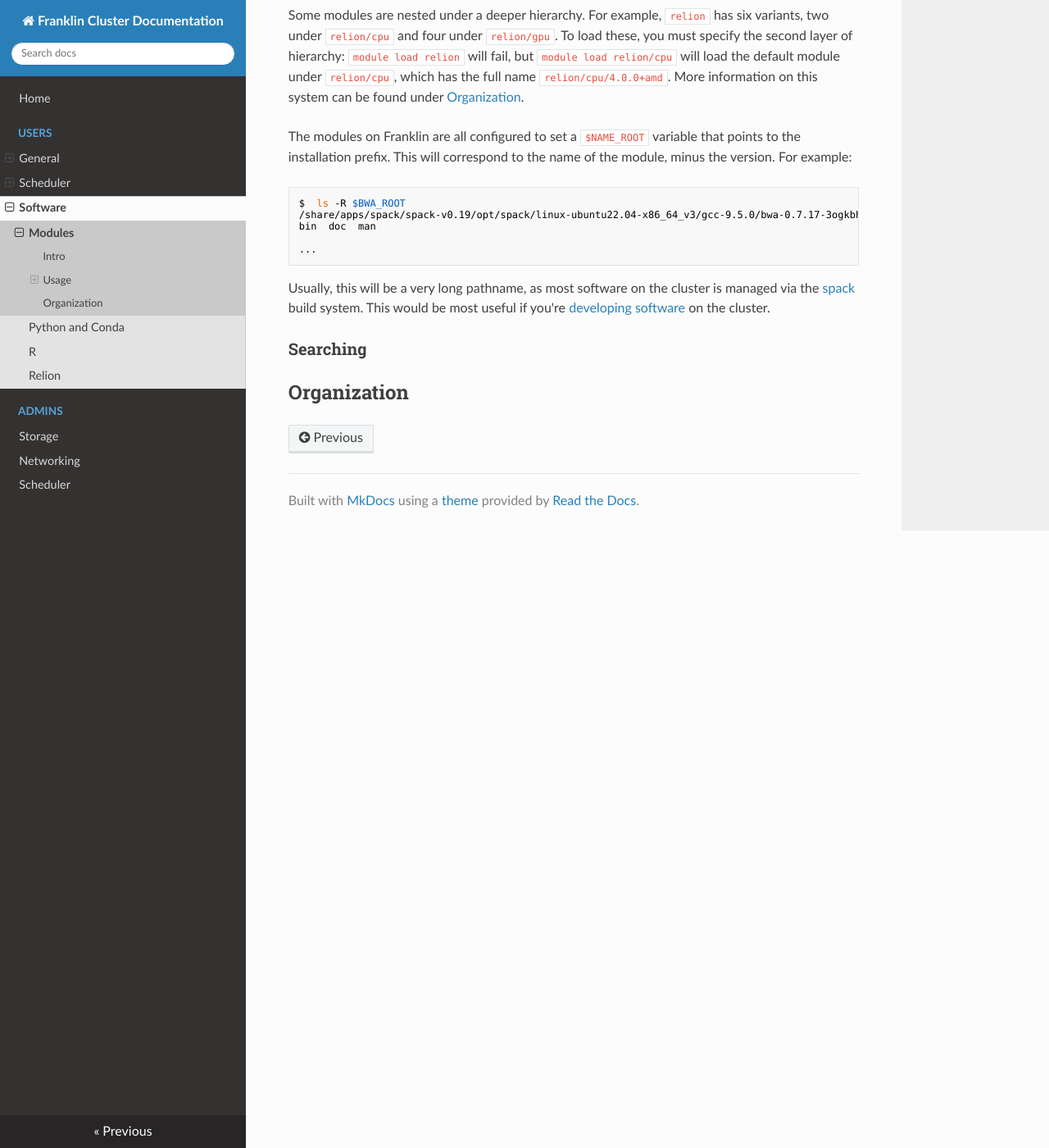
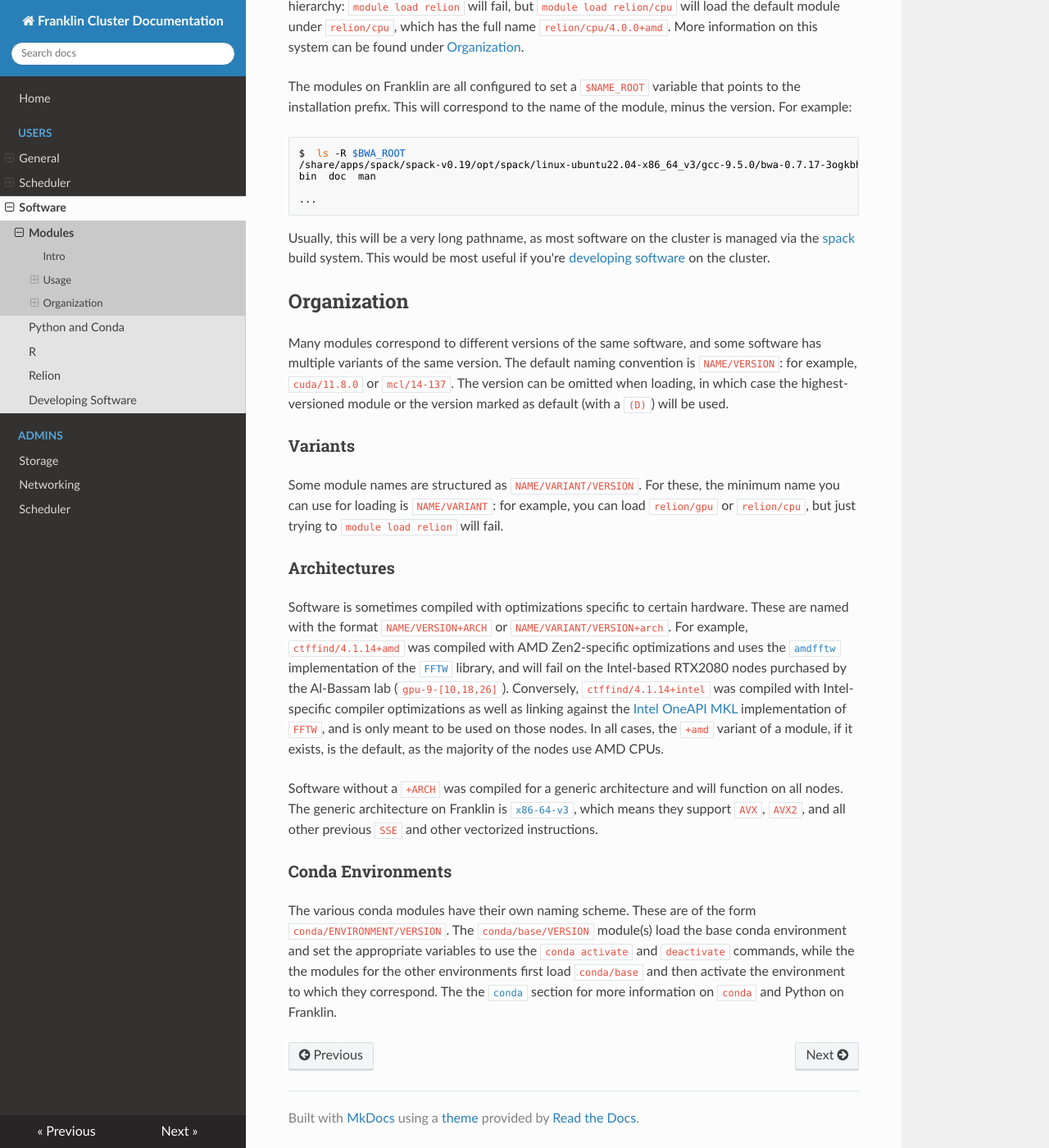
Before and after one commit to ucdavis/HPCCF-franklin-docs, an MkDocs documentation site: the page built from docs/modules.md, in a window 1280 px wide and 1400 px high, scrolled down 3810 px. Shown: the whole window at 82% size. Built offline with MkDocs 1.6.1, drawn with Linux system fonts in a browser that asks for light colours; nearby versions of some CDN libraries; some of the changed text lies outside the part shown.

Commit message:
Finish out modules.md

````diff
--- a/docs/modules.md
+++ b/docs/modules.md
@@ -48,27 +48,21 @@
    conda/cryolo/1.8.4-cuda-10    conda/rockstar/0.1
 
 ---------------------- /share/apps/spack/modulefiles/Core -----------------------
-   StdEnv                    (L)    mash/2.3
-   abyss/2.3.1                      masurca/4.0.9
-   amdfftw/3.2+amd                  mcl/14-137
-   aragorn/1.2.38                   meme/5.3.0
-   bedtools2/2.30.0                 metaeuk/6-a5d39d9
-   blast-plus/2.12.0                minced/0.3.2
-   blast2go/5.2.5                   miniasm/2018-3-30
-   blat/35                          minimap2/2.14
-   bowtie/1.3.0                     mirdeep2/0.0.8
-   bowtie2/2.4.2                    mmseqs2/14-7e284
-   bwa/0.7.17                       mothur/1.48.0
-   bwtool/1.0                       motioncor2/1.5.0
-   canu/2.2                         mummer/3.23
-   cap3/2015-02-11                  mummer4/4.0.0rc1
-   clustal-omega/1.2.4              muscle/3.8.1551
-   clustalw/2.1                     ncbi-rmblastn/2.11.0
-   corset/1.09                      ncbi-toolkit/26_0_1
+...
+   gatk/3.8.1                         pmix/4.1.2             (L)
+   gatk/4.2.6.1              (D)      prokka/1.14.6
+   gcc/4.9.4                 (L)      raxml-ng/1.0.2
+   gcc/5.5.0                          ray/2.3.1
+   gcc/7.5.0                 (D)      recon/1.05
+   gctf/1.06                 (L)      relion-helper/0.1
+   genrich/0.6                        relion-helper/0.2      (L,D)
+...
 ```
 
 Each entry corresponds to software available for [load](modules.md#loading-and-unloading).
-Each section is a different directory of module files; this is largely unimportant for end users.
+Different sections will appear depending on loaded prerequisites, which you can read about under [`module spider`](modules.md#module-spider).
+Where there are multiple versions or variants of a module, a `(D)` will be listed next to the name of the default version.
+An `(L)` indicates that module is currently loaded.
 
 Note that this does not necessarily list every possible module on the system.
 Some software is compiled with a specific compiler and compiler version, and the relevant compiler
@@ -224,6 +218,31 @@
 [spack](https://spack.readthedocs.io/en/latest/) build system.
 This would be most useful if you're [developing software](developing.md) on the cluster.
 
-### Searching
+## Organization
 
-## Organization
+Many modules correspond to different versions of the same software, and some software has multiple variants of the same version.
+The default naming convention is `NAME/VERSION`: for example, `cuda/11.8.0` or `mcl/14-137`.
+The version can be omitted when loading, in which case the highest-versioned module or the version marked as default (with a `(D)`) will be used.
+
+### Variants
+
+Some module names are structured as `NAME/VARIANT/VERSION`.
+For these, the minimum name you can use for loading is `NAME/VARIANT`: for example, you can load `relion/gpu` or `relion/cpu`, but just trying to `module load relion` will fail.
+
+### Architectures
+
+Software is sometimes compiled with optimizations specific to certain hardware.
+These are named with the format `NAME/VERSION+ARCH` or `NAME/VARIANT/VERSION+arch`.
+For example, `ctffind/4.1.14+amd` was compiled with AMD Zen2-specific optimizations and uses the [`amdfftw`](https://github.com/amd/amd-fftw) implementation of the [`FFTW`](https://www.fftw.org/) library, and will fail on the Intel-based RTX2080 nodes purchased by the Al-Bassam lab (`gpu-9-[10,18,26]`).
+Conversely, `ctffind/4.1.14+intel` was compiled with Intel-specific compiler optimizations as well as linking against the [Intel OneAPI MKL](https://www.intel.com/content/www/us/en/develop/documentation/oneapi-programming-guide/top/api-based-programming/intel-oneapi-math-kernel-library-onemkl.html) implementation of `FFTW`, and is only meant to be used on those nodes.
+In all cases, the `+amd` variant of a module, if it exists, is the default, as the majority of the nodes use AMD CPUs.
+
+Software without a `+ARCH` was compiled for a generic architecture and will function on all nodes.
+The generic architecture on Franklin is [`x86-64-v3`](https://lists.llvm.org/pipermail/llvm-dev/2020-July/143289.html), which means they support `AVX`, `AVX2`, and all other previous `SSE` and other vectorized instructions.
+
+### Conda Environments
+
+The various conda modules have their own naming scheme.
+These are of the form `conda/ENVIRONMENT/VERSION`.
+The `conda/base/VERSION` module(s) load the base conda environment and set the appropriate variables to use the `conda activate` and `deactivate` commands, while the the modules for the other environments first load `conda/base` and then activate the environment to which they correspond.
+The the [`conda`](conda.md) section for more information on `conda` and Python on Franklin.
--- a/mkdocs.yml
+++ b/mkdocs.yml
@@ -15,6 +15,7 @@
       - Python and Conda: conda.md
       - R: rlang.md
       - Relion: relion.md
+      - Developing Software: developing.md
   - Admins:
     - Storage: admin_storage.md
     - Networking: admin_networking.md
````
Also changed, not shown: docs/conda.md (added, +6 -0 lines), docs/developing.md (added, +6 -0 lines).
